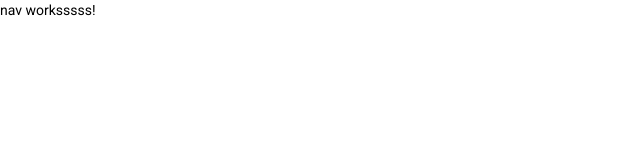
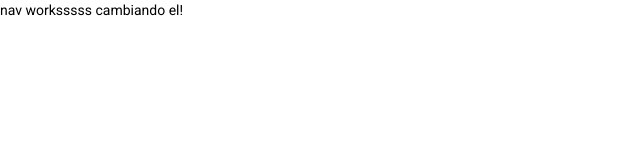
Before and after one commit to George01000111/practicandoAngular, an Angular app: page /admin in a window 1280 px wide. Shown: the top 160 px of the page, without its empty margins (0-640 px from the left). Built offline with nearby package versions, Linux system fonts and the light colour scheme.

Commit message:
cambiando

```diff
--- a/src/app/admin/components/nav/nav.component.html
+++ b/src/app/admin/components/nav/nav.component.html
@@ -1 +1 @@
-<p>nav worksssss!</p>
+<p>nav worksssss cambiando el!</p>
```
